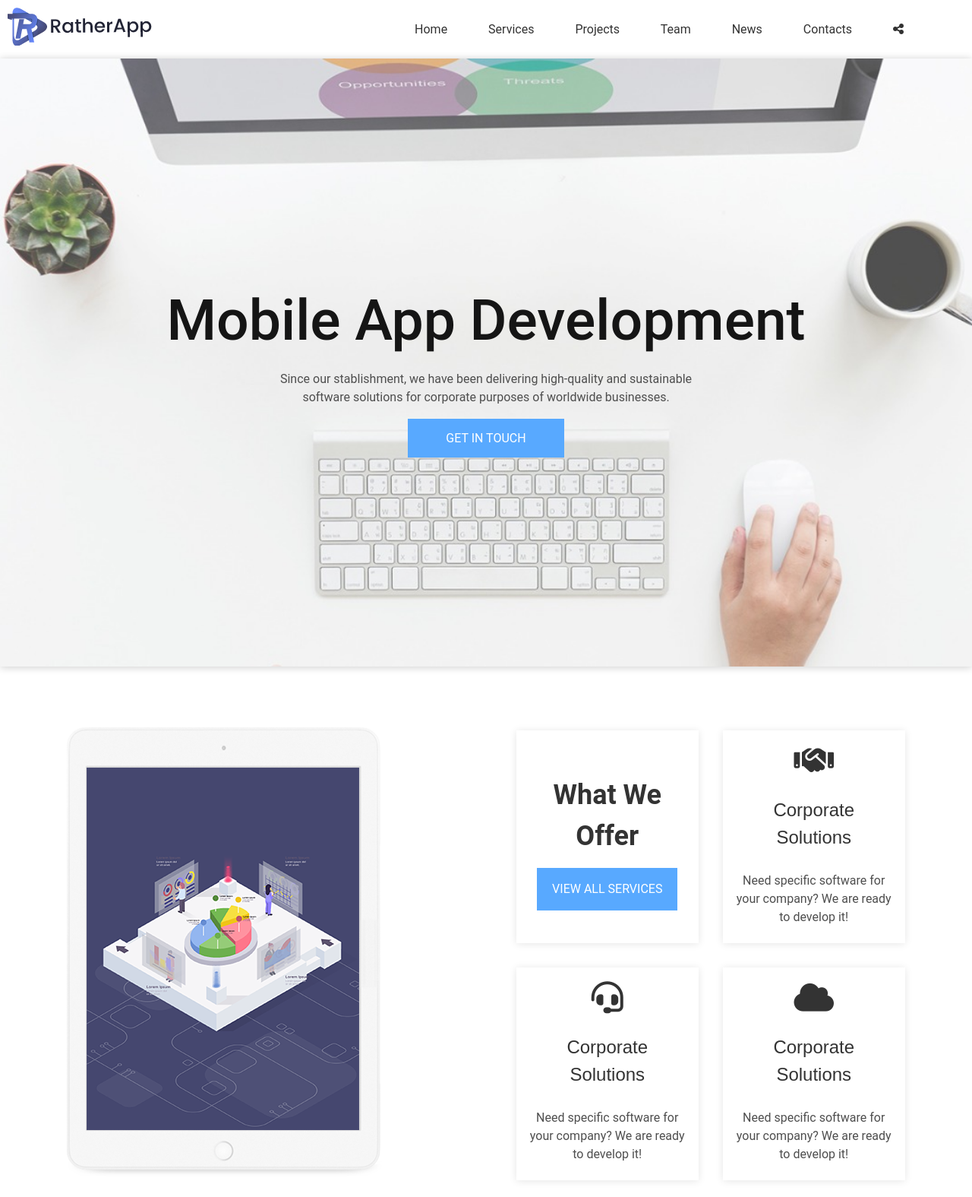
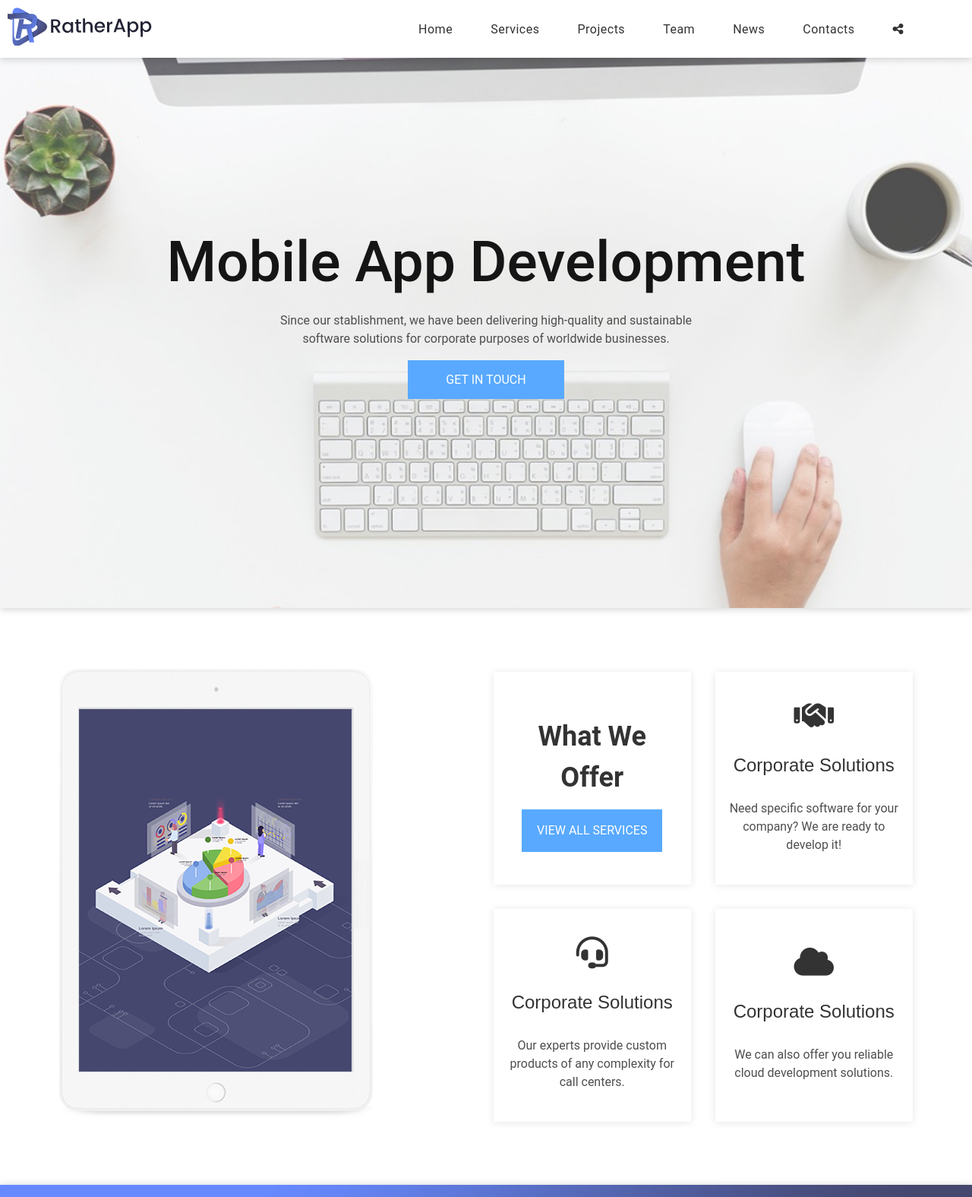
Before and after one commit to dietgar/clase-practica-7, a plain HTML site: page index.html in a window 1280 px wide. Shown: the top 1575 px of the page at 76% size. Drawn offline with Linux system fonts and the light colour scheme.

```diff
--- a/css/styles.css
+++ b/css/styles.css
@@ -2,6 +2,10 @@
     margin: 0;
     padding: 0;
     box-sizing: border-box;
+}
+
+html{
+    scroll-behavior: smooth;
 }
 
 body{
@@ -18,13 +22,24 @@ a{
 }
 
 header{
+    position: fixed;
+    width: 100%;
+    height: 76px;
+    z-index: 1000;
+    /* min-height: 70%; */
+    background-color: #fff;
+    /* padding-bottom: 60px; */
+    box-shadow: 0px 1px 10px rgba(0, 0, 0, 0.2)
+}
+
+header nav{
     /* background-color: red; */
+    /* z-index: 1000; */
     display: flex;
     align-items: center;
     justify-content: space-between;
-    min-height: 70%;
     padding: 10px;
-    box-shadow: 0px 1px 10px rgba(0, 0, 0, 0.2)
+    /* box-shadow: 0px 1px 10px rgba(0, 0, 0, 0.2) */
 }
 
 .logo{
@@ -32,13 +47,24 @@ header{
     align-items: center;
 }
 
-nav{
+header nav nav{
     padding-right: 30px;
 }
 
-nav a{
+header nav nav a{
+    letter-spacing: 0.5px;
+    position: relative;
     font-weight: 400;
     padding-right: 50px;
+    transition: 0.3s ease;
+}
+
+header nav nav a:hover{
+    letter-spacing: 0.5px;
+    position: relative;
+    font-weight: 400;
+    padding-right: 50px;
+    color: #58a9ff;
 }
 
 .hero-section{
@@ -99,7 +125,7 @@ nav a{
     display: grid;
     /* margin-top: 0px;
     padding-top: 0px; */
-    grid-template-columns: 240px 240px;
+    grid-template-columns: 260px 260px;
     /* border: 1px solid red; */
     gap: 2em;
 }
@@ -107,7 +133,7 @@ nav a{
 .cards-services-grid-container article{
     padding: 0px;
     margin: 0px;
-    width: 240px;
+    width: 260px;
     height: 280px;
     display: flex;
     flex-direction: column;
@@ -125,7 +151,7 @@ nav a{
     box-shadow: 0px 1px 10px rgba(0, 0, 0, 0.1);
     cursor: default;
     transition: 0.3s ease;
-    text-align: center;
+    text-align: center
 }
 
 .card-services-grid-alt:hover{
@@ -291,7 +317,7 @@ nav .projects-section-filter .projects-item{
     font-weight: 500;
     color: #a4a4a4;
     cursor: pointer;
-    border-right: 2px solid rgba(0, 0, 0, 0.2);
+    border-right: 3px solid rgba(0, 0, 0, 0.2);
     transition: 0.6s ease;
 }
 nav .projects-section-filter .active,
@@ -331,6 +357,8 @@ nav .projects-section-filter .projects-item:hover{
     display: flex;
     width: 100%;
     overflow: hidden;
+    box-shadow: 0px 1px 10px rgba(0, 0, 0, 0.15);
+    border-radius: 6px;
 }
 
 .gallery .project-image img{
--- a/index.html
+++ b/index.html
@@ -1,5 +1,6 @@
 <!DOCTYPE html>
 <html lang="en">
+
 <head>
     <meta charset="UTF-8">
     <meta name="viewport" content="width=device-width, initial-scale=1.0">
@@ -7,12 +8,14 @@
     <link rel="stylesheet" href="css/styles.css">
     <script src="https://kit.fontawesome.com/d3620243d4.js" crossorigin="anonymous"></script>
 </head>
+
 <body>
 
     <!-- Dietmar -->
     <header>
+        <nav>
             <div class="logo">
-            <a href=""><img src="img/logo-default-190x50.png" alt=""></a>
+                <a href="#home"><img src="img/logo-default-190x50.png" alt=""></a>
             </div>
             <nav>
                 <a href="#home">Home</a>
@@ -23,6 +26,7 @@
                 <a href="#contacts">Contacts</a>
                 <a href=""><i class="fa-solid fa-share-nodes"></i></a>
             </nav>
+        </nav>
     </header>
 
     <main>
@@ -30,7 +34,8 @@
         <section class="hero-section" id="home">
             <div class="content">
                 <h1>Mobile App Development</h1>
-                <p>Since our stablishment, we have been delivering high-quality and sustainable<br> software solutions for corporate purposes of worldwide businesses.</p>
+                <p>Since our stablishment, we have been delivering high-quality and sustainable<br> software solutions
+                    for corporate purposes of worldwide businesses.</p>
                 <a href="" class="btn">Get In Touch</a>
             </div>
         </section>
@@ -52,12 +57,12 @@
                 <article class="card-services-grid">
                     <h3><i class="fa-solid fa-headset"></i></h3>
                     <h4>Corporate Solutions</h4>
-                    <p>Need specific software for your company? We are ready to develop it!</p>
+                    <p>Our experts provide custom products of any complexity for call centers.</p>
                 </article>
                 <article class="card-services-grid">
                     <h3><i class="fa-solid fa-cloud"></i></h3>
                     <h4>Corporate Solutions</h4>
-                    <p>Need specific software for your company? We are ready to develop it!</p>
+                    <p>We can also offer you reliable cloud development solutions.</p>
                 </article>
 
             </div>
@@ -77,7 +82,9 @@
         <section class="projects-section" id="projects">
             <div class="projects-section-header">
                 <h2>Latest Projects</h2>
-                <p>In our portfolio, you can browse the latest products developed for our clients for different corporate purposes. Our qualified team of interface designers and software developers is always ready to create something unique for you.</p>
+                <p>In our portfolio, you can browse the latest products developed for our clients for different
+                    corporate purposes. Our qualified team of interface designers and software developers is always
+                    ready to create something unique for you.</p>
             </div>
             <nav>
                 <div class="projects-section-filter">
@@ -89,29 +96,37 @@
                 </div>
             </nav>
             <div class="gallery">
-                <div class="project-image" data-name="ux-design"><span><img src="img/fullwidth-gallery-1-420x350.jpg"></span></div>
-                <div class="project-image" data-name="mobile-apps"><span><img src="img/fullwidth-gallery-2-420x350.jpg"></span></div>
-                <div class="project-image" data-name="custom-software"><span><img src="img/fullwidth-gallery-3-420x350.jpg"></span></div>
-                <div class="project-image" data-name="qa-testing"><span><img src="img/fullwidth-gallery-4-420x350.jpg"></span></div>
-                <div class="project-image" data-name="ux-design"><span><img src="img/fullwidth-gallery-5-420x350.jpg"></span></div>
-                <div class="project-image" data-name="mobile-apps"><span><img src="img/fullwidth-gallery-6-420x350.jpg"></span></div>
-                <div class="project-image" data-name="qa-testing"><span><img src="img/fullwidth-gallery-7-420x350.jpg"></span></div>
-                <div class="project-image" data-name="qa-testing"><span><img src="img/fullwidth-gallery-8-420x350.jpg"></span></div>
+                <div class="project-image" data-name="ux-design"><span><img
+                            src="img/fullwidth-gallery-1-420x350.jpg"></span></div>
+                <div class="project-image" data-name="mobile-apps"><span><img
+                            src="img/fullwidth-gallery-2-420x350.jpg"></span></div>
+                <div class="project-image" data-name="custom-software"><span><img
+                            src="img/fullwidth-gallery-3-420x350.jpg"></span></div>
+                <div class="project-image" data-name="qa-testing"><span><img
+                            src="img/fullwidth-gallery-4-420x350.jpg"></span></div>
+                <div class="project-image" data-name="ux-design"><span><img
+                            src="img/fullwidth-gallery-5-420x350.jpg"></span></div>
+                <div class="project-image" data-name="mobile-apps"><span><img
+                            src="img/fullwidth-gallery-6-420x350.jpg"></span></div>
+                <div class="project-image" data-name="qa-testing"><span><img
+                            src="img/fullwidth-gallery-7-420x350.jpg"></span></div>
+                <div class="project-image" data-name="qa-testing"><span><img
+                            src="img/fullwidth-gallery-8-420x350.jpg"></span></div>
             </div>
         </section>
 
         <!-- Josias -->
-        <section class="team-section">
+        <section class="team-section" id="team">
 
         </section>
 
         <!-- Josias -->
-        <section class="news-section">
+        <section class="news-section" id="news">
 
         </section>
 
         <!-- Josias -->
-        <section class="contacts-section">
+        <section class="contacts-section" id="contacts">
 
         </section>
 
@@ -132,4 +147,5 @@
 
     <script src="js/project-filterable.js"></script>
 </body>
+
 </html>
```
Lines whose indentation alone changed are shown as unchanged.
